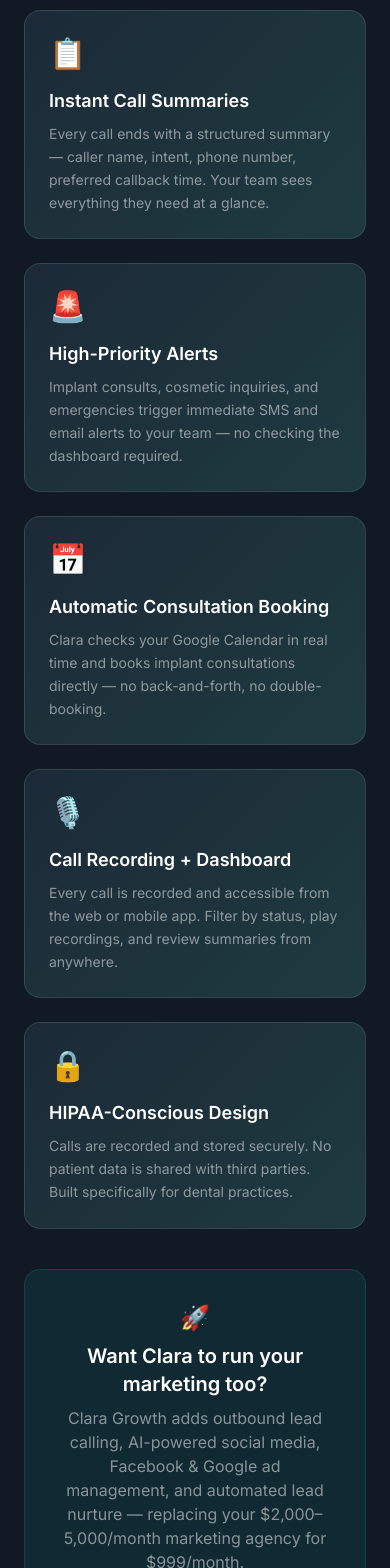
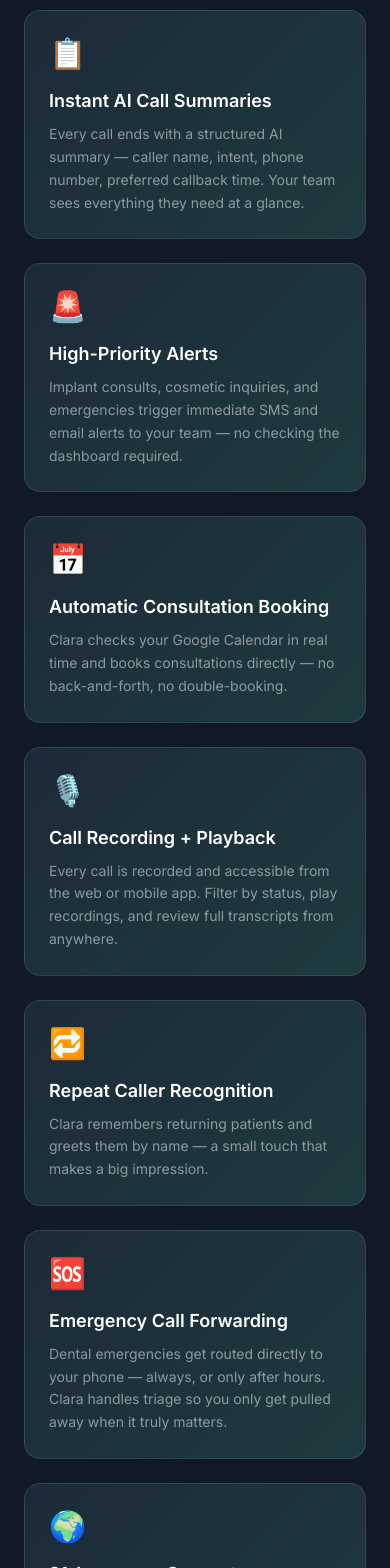
Before and after one commit to dentalondemand/iamclara-website, a Next.js app: page / in a window 390 px wide. Shown: the part 3080-4648 px from the top of the page. Built offline with nearby package versions, Linux system fonts and the light colour scheme.

Commit message:
feat: update features section — add 6 missing Core features (repeat caller, emergency forwarding, 21-language, spam detection, lead management, mobile app), update pricing checklists, add SMS nurture to Growth

```diff
--- a/app/page.tsx
+++ b/app/page.tsx
@@ -159,12 +159,12 @@
     {
       icon: '🧠',
       title: 'LLM-Powered Conversation',
-      desc: 'Clara doesn\'t follow a rigid script. She understands natural speech, handles unexpected questions, and keeps the conversation flowing.',
+      desc: 'Clara doesn\'t follow a rigid script. She understands natural speech, handles unexpected questions, and keeps the conversation flowing naturally.',
     },
     {
       icon: '📋',
-      title: 'Instant Call Summaries',
-      desc: 'Every call ends with a structured summary — caller name, intent, phone number, preferred callback time. Your team sees everything they need at a glance.',
+      title: 'Instant AI Call Summaries',
+      desc: 'Every call ends with a structured AI summary — caller name, intent, phone number, preferred callback time. Your team sees everything they need at a glance.',
     },
     {
       icon: '🚨',
@@ -174,17 +174,47 @@
     {
       icon: '📅',
       title: 'Automatic Consultation Booking',
-      desc: 'Clara checks your Google Calendar in real time and books implant consultations directly — no back-and-forth, no double-booking.',
+      desc: 'Clara checks your Google Calendar in real time and books consultations directly — no back-and-forth, no double-booking.',
     },
     {
       icon: '🎙️',
-      title: 'Call Recording + Dashboard',
-      desc: 'Every call is recorded and accessible from the web or mobile app. Filter by status, play recordings, and review summaries from anywhere.',
+      title: 'Call Recording + Playback',
+      desc: 'Every call is recorded and accessible from the web or mobile app. Filter by status, play recordings, and review full transcripts from anywhere.',
+    },
+    {
+      icon: '🔁',
+      title: 'Repeat Caller Recognition',
+      desc: 'Clara remembers returning patients and greets them by name — a small touch that makes a big impression.',
+    },
+    {
+      icon: '🆘',
+      title: 'Emergency Call Forwarding',
+      desc: 'Dental emergencies get routed directly to your phone — always, or only after hours. Clara handles triage so you only get pulled away when it truly matters.',
+    },
+    {
+      icon: '🌍',
+      title: '21-Language Support',
+      desc: 'Clara auto-detects the caller\'s language and responds in kind — Spanish, French, Arabic, Mandarin, Korean, and 16 more. No setup needed.',
+    },
+    {
+      icon: '🛡️',
+      title: 'Spam & Robocall Detection',
+      desc: 'Clara identifies and filters spam calls automatically, so your dashboard stays clean and your team only sees real patients.',
+    },
+    {
+      icon: '📊',
+      title: 'Lead Management Dashboard',
+      desc: 'Every caller becomes a lead. Tag by service interest, log staff notes, track call-back status, and never let a high-value case fall through the cracks.',
+    },
+    {
+      icon: '📱',
+      title: 'Web + Mobile App',
+      desc: 'Full-featured iOS and Android app. Review calls, manage leads, update settings, and monitor your practice from anywhere.',
     },
     {
       icon: '🔒',
       title: 'HIPAA-Conscious Design',
-      desc: 'Calls are recorded and stored securely. No patient data is shared with third parties. Built specifically for dental practices.',
+      desc: 'Patient data stays secure. No PHI in email bodies, encrypted storage, configurable recording retention. Built specifically for dental practices.',
     },
   ]
 
@@ -217,8 +247,8 @@
           <div className="text-2xl mb-2">🚀</div>
           <h3 className="text-xl font-semibold mb-2">Want Clara to run your marketing too?</h3>
           <p className="text-white/50 max-w-2xl mx-auto">
-            Clara Growth adds outbound lead calling, AI-powered social media, Facebook &amp; Google ad management,
-            and automated lead nurture — replacing your $2,000–5,000/month marketing agency for $999/month.
+            Clara Growth adds outbound lead calling, two-way SMS nurture, AI-powered social media, Facebook &amp; Google ad management,
+            and an auto-generated practice landing page — replacing your $2,000–5,000/month marketing agency for $999/month.
           </p>
         </div>
       </div>
@@ -255,12 +285,18 @@
               {[
                 '24/7 AI inbound call answering',
                 'Natural LLM conversation',
-                'Instant call summaries',
+                'AI-powered call summaries',
                 'High-priority SMS + email alerts',
                 'Call recording + playback',
-                'Web + mobile dashboard',
+                'Repeat caller recognition',
+                'Emergency call forwarding',
+                '21-language auto-detect',
+                'Spam & robocall filtering',
+                'Lead management + tags',
+                'Staff notes + activity log',
                 'Google Calendar integration',
                 'Automatic consultation booking',
+                'iOS + Android mobile app',
                 'Unlimited calls',
               ].map((item) => (
                 <li key={item} className="flex items-start gap-3 text-sm text-white/70">
@@ -300,12 +336,13 @@
                 'Everything in Core',
                 'Lead capture (web forms, JotForm, email)',
                 'Outbound lead calling + retry scheduling',
-                'AI social media (IG, FB, TikTok, GMB)',
-                'Email photos → auto-caption → auto-post',
+                'Two-way SMS lead nurture + auto-booking',
+                'AI social media (IG, FB, TikTok)',
+                'Photo upload → AI caption → auto-schedule',
                 'Facebook & Google Ads management',
-                'Practice landing page (auto-generated)',
-                'Lead nurture email sequences',
-                'Ads analytics dashboard',
+                'AI-generated practice landing page',
+                'Lead nurture sequences',
+                'Analytics dashboard',
                 'Priority support',
               ].map((item) => (
                 <li key={item} className="flex items-start gap-3 text-sm text-white/70">
```
